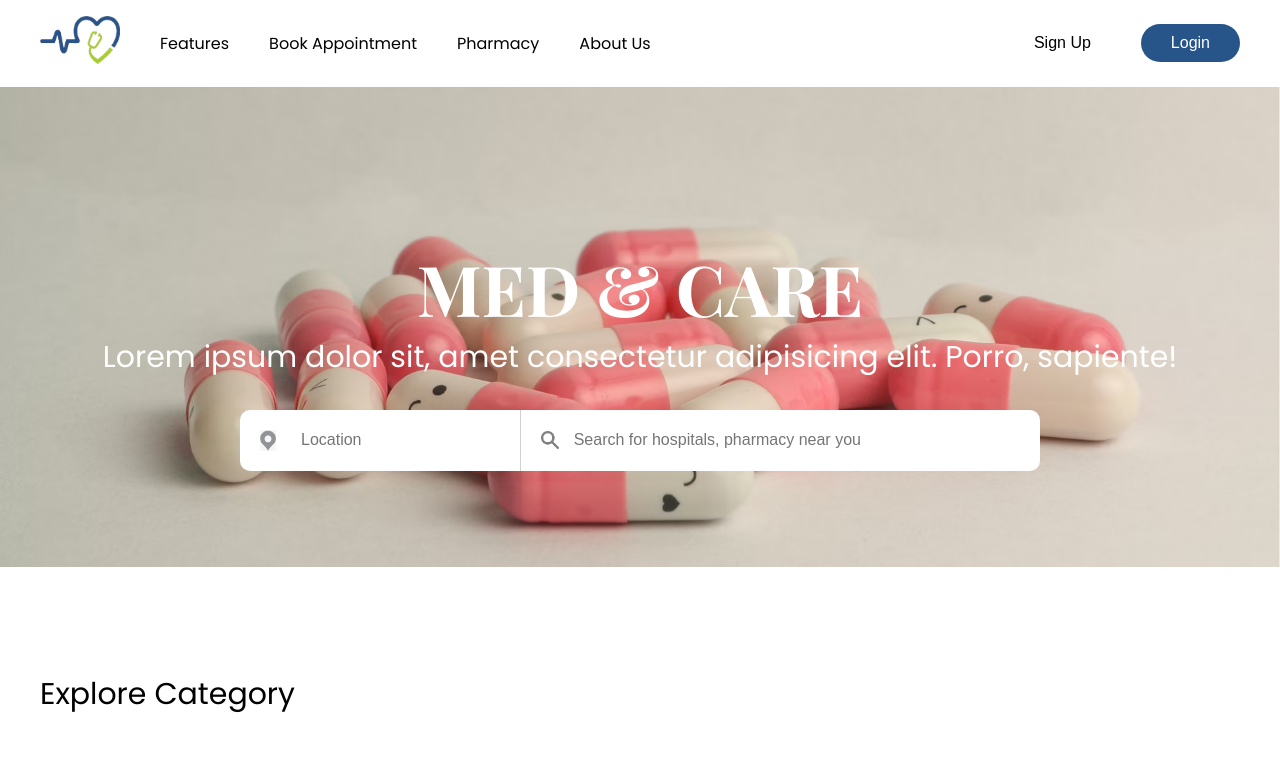
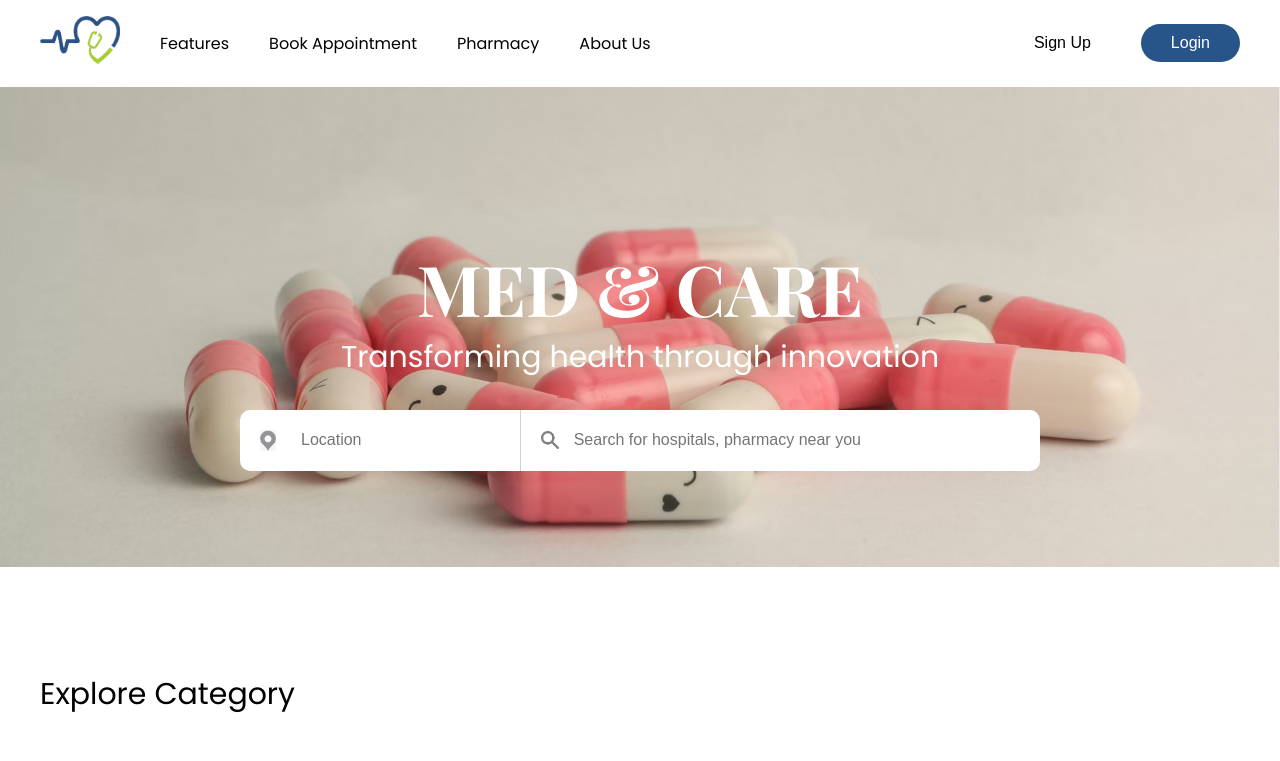
Before and after one commit to souravcodes1080/Meddyspot, a React (Vite) app in the folder frontend/: page / in a window 1280 px wide. Shown: the top 761 px of the page. Built offline with nearby package versions, Linux system fonts and the light colour scheme; no server answers; grey boxes are pictures that could not be loaded; a web font is replaced by a local one.

Commit message:
Changes In frontend

```diff
--- a/frontend/src/pages/Homepage/Homepage.jsx
+++ b/frontend/src/pages/Homepage/Homepage.jsx
@@ -40,8 +40,7 @@ function Homepage() {
         <div className="hero-content">
           <h1>MED & CARE</h1>
           <p>
-            Lorem ipsum dolor sit, amet consectetur adipisicing elit. Porro,
-            sapiente!
+           Transforming health through innovation
           </p>
         </div>
         <form action="" className="hero-search">
```
